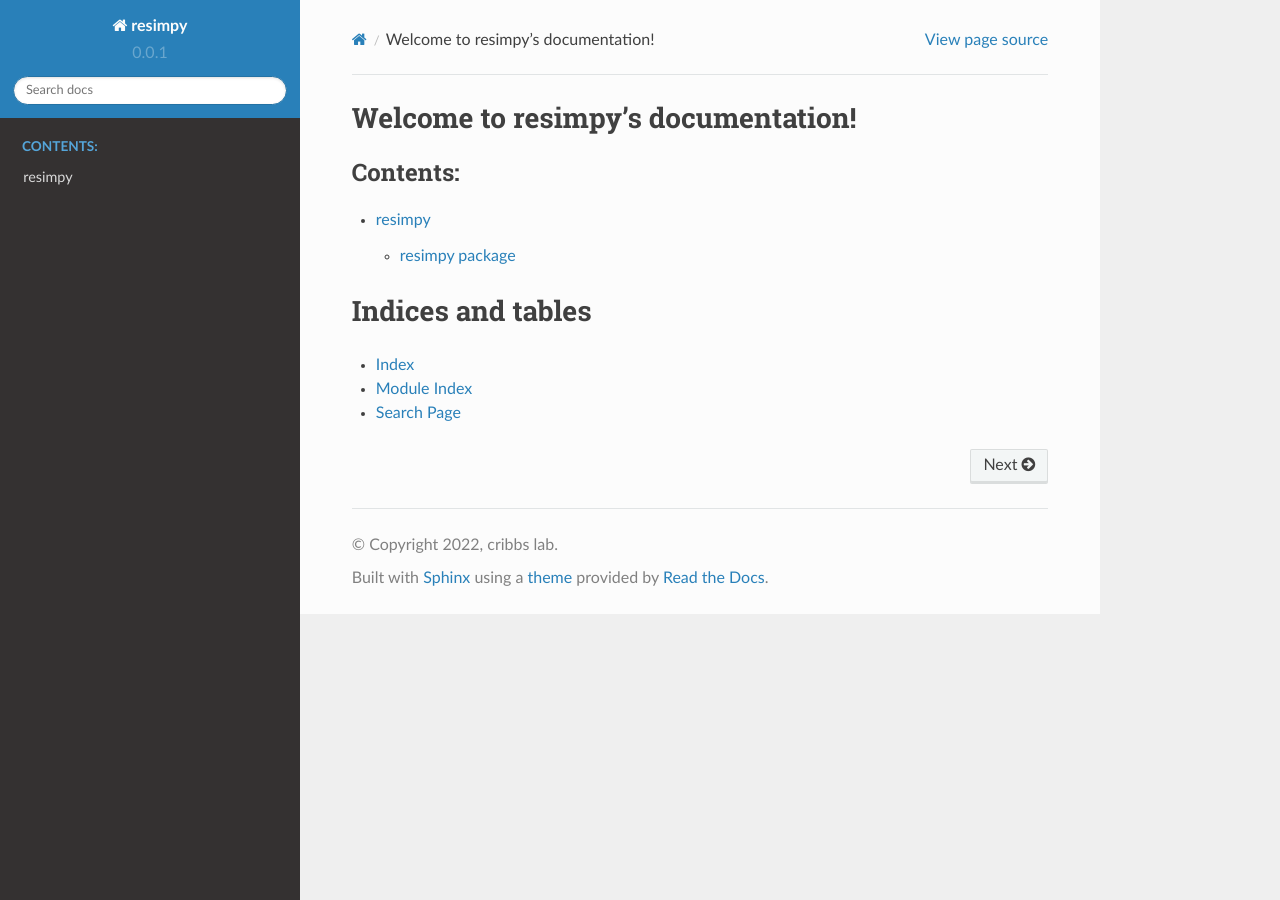
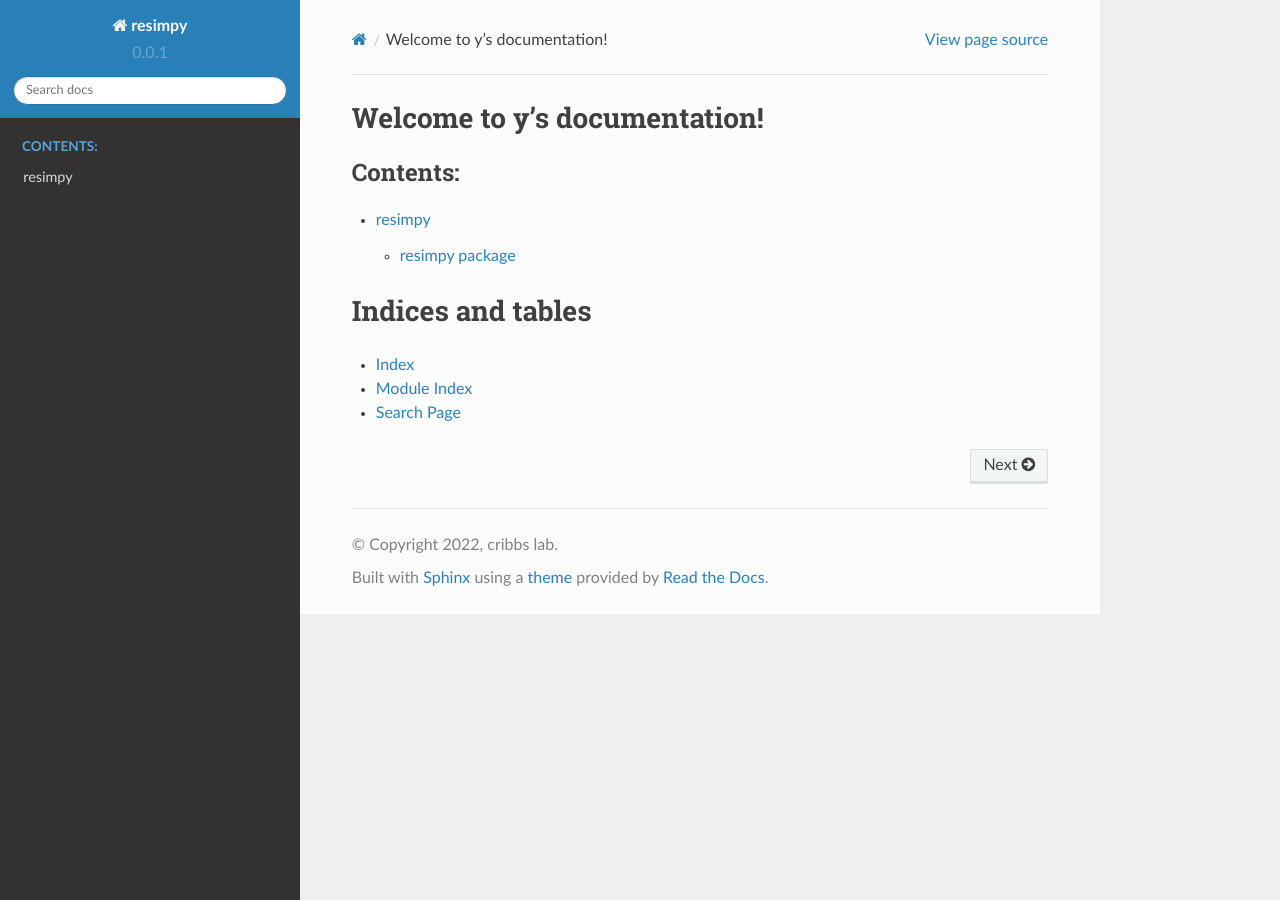
Before and after one commit to cribbslab/resimpy, a Sphinx documentation site: the page built from docs/source/index.rst, in a window 1280 px wide. Built offline with Sphinx 7.4.7 and the Read the Docs theme 2.0.0, drawn with Linux system fonts in a browser that asks for light colours.

Commit message:
docs
docs

```diff
--- a/docs/source/conf.py
+++ b/docs/source/conf.py
@@ -16,6 +16,7 @@ MOCK_MODULES = [
     'numpy',
     'pandas',
     'rpy2',
+    'rpy2.robjects',
     'pyfastx',
     'scipy',
     'pyfiglet',
@@ -32,7 +33,6 @@ class Mock(MagicMock):
 
 
 sys.modules.update((m, Mock()) for m in MOCK_MODULES)
-
 
 
 # -- General configuration ------------------------------------------------
--- a/docs/source/index.rst
+++ b/docs/source/index.rst
@@ -1,16 +1,16 @@
-.. resimpy documentation master file, created by
-   sphinx-quickstart on Wed Jan  5 01:46:51 2022.
+.. y documentation master file, created by
+   sphinx-quickstart on Wed Jan  5 02:29:07 2022.
    You can adapt this file completely to your liking, but it should at least
    contain the root `toctree` directive.
 
-Welcome to resimpy's documentation!
-===================================
+Welcome to y's documentation!
+=============================
 
 .. toctree::
    :maxdepth: 2
    :caption: Contents:
 
-   modules.rst
+   modules
 
 
 
```
Also changed, not shown: main.py (deleted).
